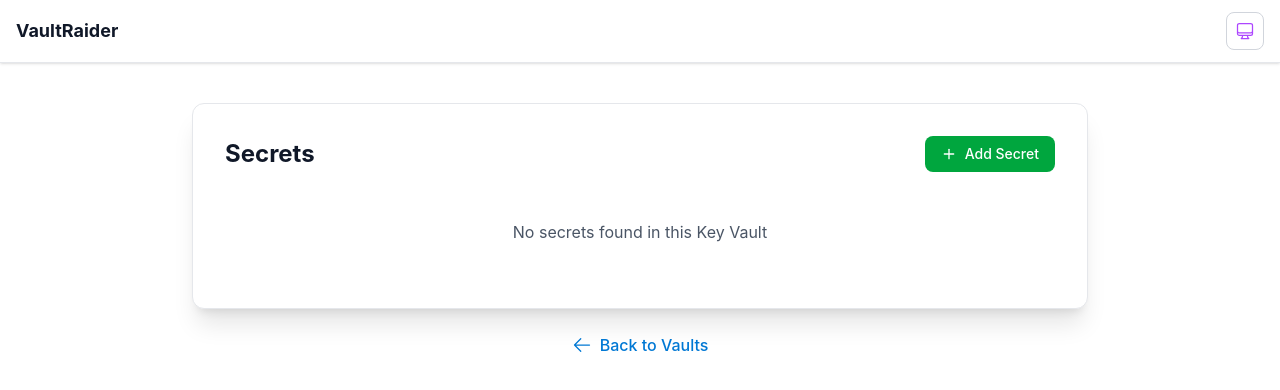
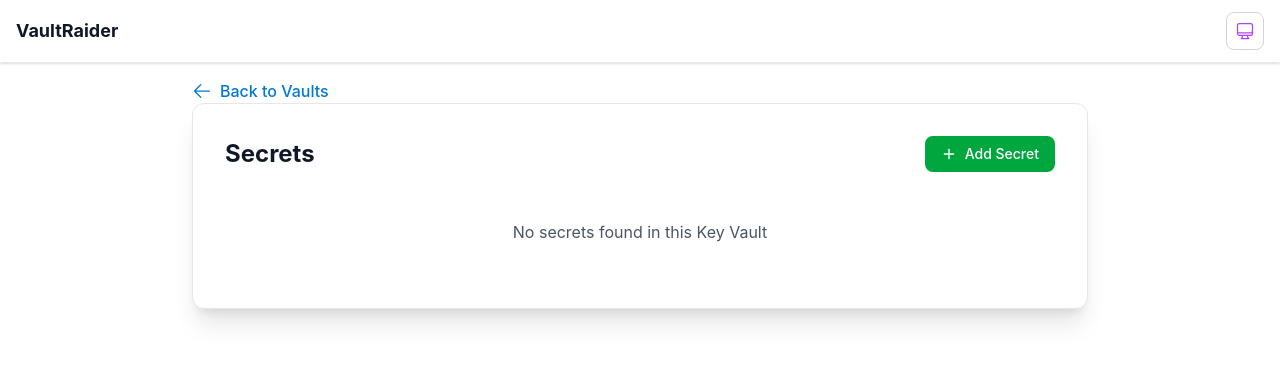
Before and after one commit to Joren-vanGoethem/VaultRaider, a React (Vite) app: page /keyvault in a window 1280 px wide. Shown: the top 390 px of the page. Built offline with nearby package versions, Linux system fonts and the light colour scheme.

Commit message:
fix delete

```diff
--- a/src/components/KeyVaultCard.tsx
+++ b/src/components/KeyVaultCard.tsx
@@ -6,9 +6,10 @@ import { CheckCircle, XCircle, Loader2 } from 'lucide-react'
 
 interface KeyVaultCardProps {
   vault: KeyVault
+  subscriptionId: string
 }
 
-export function KeyVaultCard({ vault }: KeyVaultCardProps) {
+export function KeyVaultCard({ vault, subscriptionId }: KeyVaultCardProps) {
   const { data: accessInfo, isLoading } = useQuery({
     queryKey: ['keyvault-access', vault.properties.vaultUri],
     queryFn: () => checkKeyvaultAccess(vault.properties.vaultUri),
@@ -45,7 +46,7 @@ export function KeyVaultCard({ vault }: KeyVaultCardProps) {
   return (
     <Link
       to="/keyvault"
-      search={{ vaultUri: vault.properties.vaultUri, name: vault.name }}
+      search={{ vaultUri: vault.properties.vaultUri, name: vault.name, subscriptionId }}
       className="block p-4 rounded-lg bg-gray-50 dark:bg-gray-800/50 border border-gray-200 dark:border-gray-700 hover:border-primary-500 dark:hover:border-primary-400 hover:shadow-md transition-all cursor-pointer"
     >
       <div className="flex justify-between items-start">
--- a/src/components/KeyvaultsList.tsx
+++ b/src/components/KeyvaultsList.tsx
@@ -30,7 +30,7 @@ function Content({ subscriptionId }: KeyVaultsListProps) {
   return (
     <div className="grid gap-4">
       {keyvaults.map(v => (
-        <KeyVaultCard key={v.id} vault={v} />
+        <KeyVaultCard key={v.id} vault={v} subscriptionId={subscriptionId} />
       ))}
     </div>
   )
--- a/src/routes/keyvault.tsx
+++ b/src/routes/keyvault.tsx
@@ -11,6 +11,7 @@ import {PlusIcon, DownloadIcon} from 'lucide-react'
 type KeyvaultSearch = {
   vaultUri: string
   name: string
+  subscriptionId?: string
 }
 
 export const Route = createFileRoute('/keyvault')({
@@ -21,6 +22,7 @@ export const Route = createFileRoute('/keyvault')({
     return {
       vaultUri: search.vaultUri as string,
       name: search.name as string,
+      subscriptionId: search.subscriptionId as string | undefined,
     }
   },
 })
@@ -34,7 +36,7 @@ function SecretsLoadingSpinner() {
 }
 
 function Keyvaults() {
-  const { vaultUri, name } = Route.useSearch()
+  const { vaultUri, name, subscriptionId } = Route.useSearch()
   const [searchQuery, setSearchQuery] = useState('')
   const [showCreateModal, setShowCreateModal] = useState(false)
   const [newSecretName, setNewSecretName] = useState('')
@@ -111,7 +113,17 @@ function Keyvaults() {
     <Suspense fallback={<SecretsLoadingSpinner/>}>
       <div className="h-full px-4 py-4">
         <div className="max-w-4xl mx-auto">
-          <PageHeader>{name}</PageHeader>
+          <div className="flex items-center justify-start gap-10">
+            <Link
+              to="/subscriptions"
+              search={subscriptionId ? { subscriptionId } : undefined}
+              className="inline-flex items-center gap-2 text-primary-500 hover:text-primary-600 dark:text-primary-400 dark:hover:text-primary-300 font-medium transition-colors"
+            >
+              <ArrowLeftIcon/>
+              Back to Vaults
+            </Link>
+            <PageHeader>{name}</PageHeader>
+          </div>
 
           <div className="card mb-6">
             <div className="flex items-center justify-between mb-4">
@@ -217,13 +229,7 @@ function Keyvaults() {
           </div>
 
           <div className="mt-6 text-center">
-            <Link
-              to="/subscriptions"
-              className="inline-flex items-center gap-2 text-primary-500 hover:text-primary-600 dark:text-primary-400 dark:hover:text-primary-300 font-medium transition-colors"
-            >
-              <ArrowLeftIcon/>
-              Back to Vaults
-            </Link>
+
           </div>
         </div>
 
--- a/src/services/azureService.ts
+++ b/src/services/azureService.ts
@@ -96,8 +96,9 @@ export async function deleteSecret(keyvaultUri: string, secretName: string): Pro
   }
 }
 
-export async function createSecret(keyvaultUri: string, secretName: string, secretValue: string): Promise<Secret[]> {
+export async function createSecret(keyvaultUri: string, secretName: string, secretValue: string): Promise<SecretBundle[]> {
   try {
+    console.log(`Creating secret ${secretName} with value ${secretValue} in keyvault ${keyvaultUri}...`);
     return await invoke('create_secret', {keyvaultUri, secretName, secretValue});
   } catch (err) {
     const errorMessage = err instanceof Error ? err.message : String(err)
```
Also changed, not shown: 2 other files (tests, documents, lock files or other folders).
